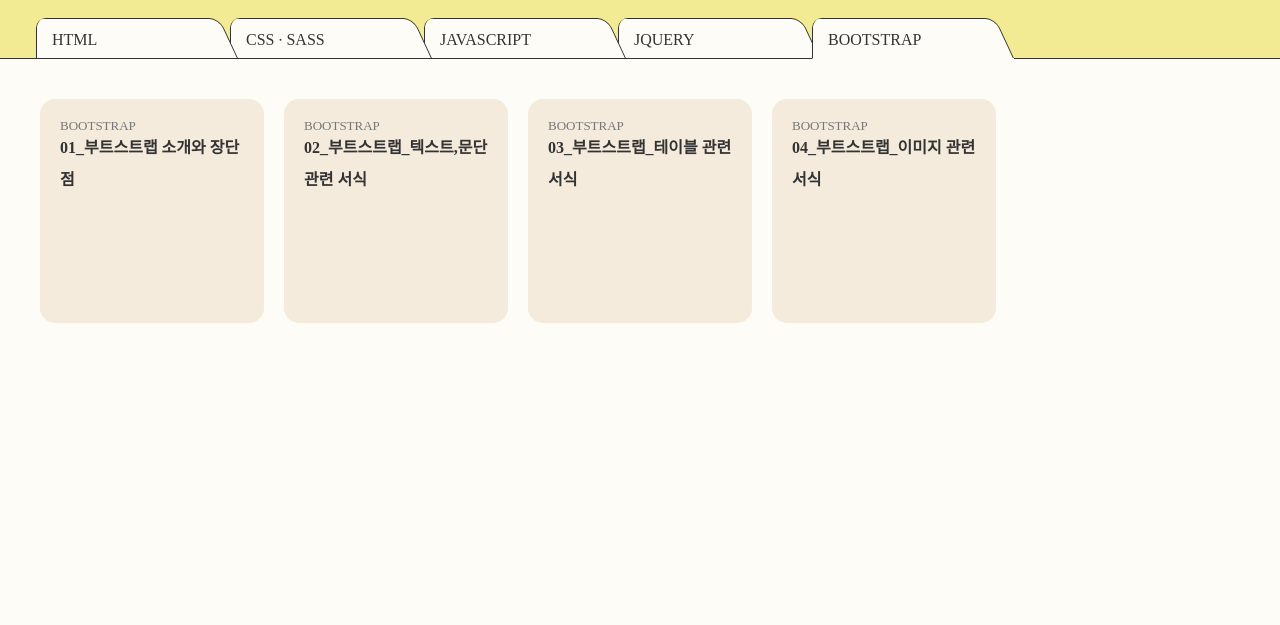
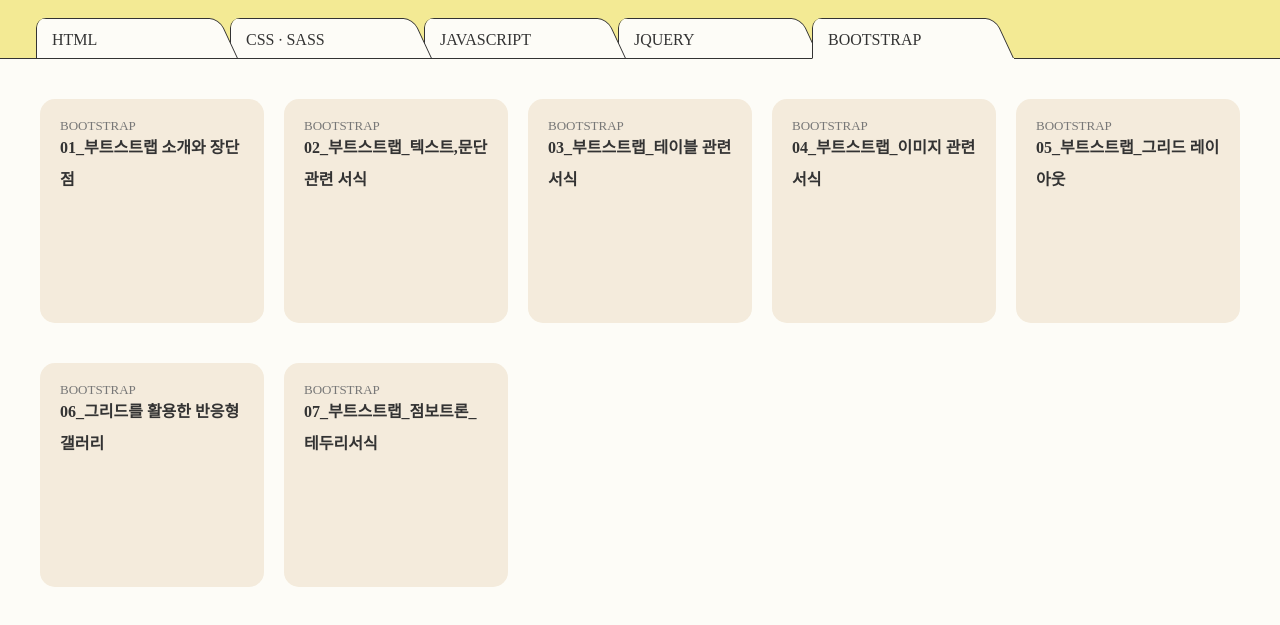
Before and after one commit to m1yeon/bootstrap, a plain HTML site: page index.html in a window 1280 px wide. Both pictures are taken after a click on the link "BOOTSTRAP". Shown: the part 173-798 px from the top of the page. Drawn offline with nearby package versions, Linux system fonts and the light colour scheme; a web font is replaced by a local one.

Commit message:
부트스트랩 day4 ver1.1

```diff
--- a/index.html
+++ b/index.html
@@ -304,6 +304,18 @@
         <span class="list_txt01">BOOTSTRAP</span>
         <h3 class="list_txt02">04_부트스트랩_이미지 관련 서식</h3>
       </a></li>
+      <li><a href="./06_bootstrap/05_bootstrap_girdlayout.html" title="부트스트랩">
+        <span class="list_txt01">BOOTSTRAP</span>
+        <h3 class="list_txt02">05_부트스트랩_그리드 레이아웃</h3>
+      </a></li>
+      <li><a href="./06_bootstrap/06_bootstrap_gird_responsiveweb.html" title="부트스트랩">
+        <span class="list_txt01">BOOTSTRAP</span>
+        <h3 class="list_txt02">06_그리드를 활용한 반응형 갤러리</h3>
+      </a></li>
+      <li><a href="./06_bootstrap/07_bootstrap_border.html" title="부트스트랩">
+        <span class="list_txt01">BOOTSTRAP</span>
+        <h3 class="list_txt02">07_부트스트랩_점보트론_테두리서식</h3>
+      </a></li>
     </ul>
   </div>
 
```
